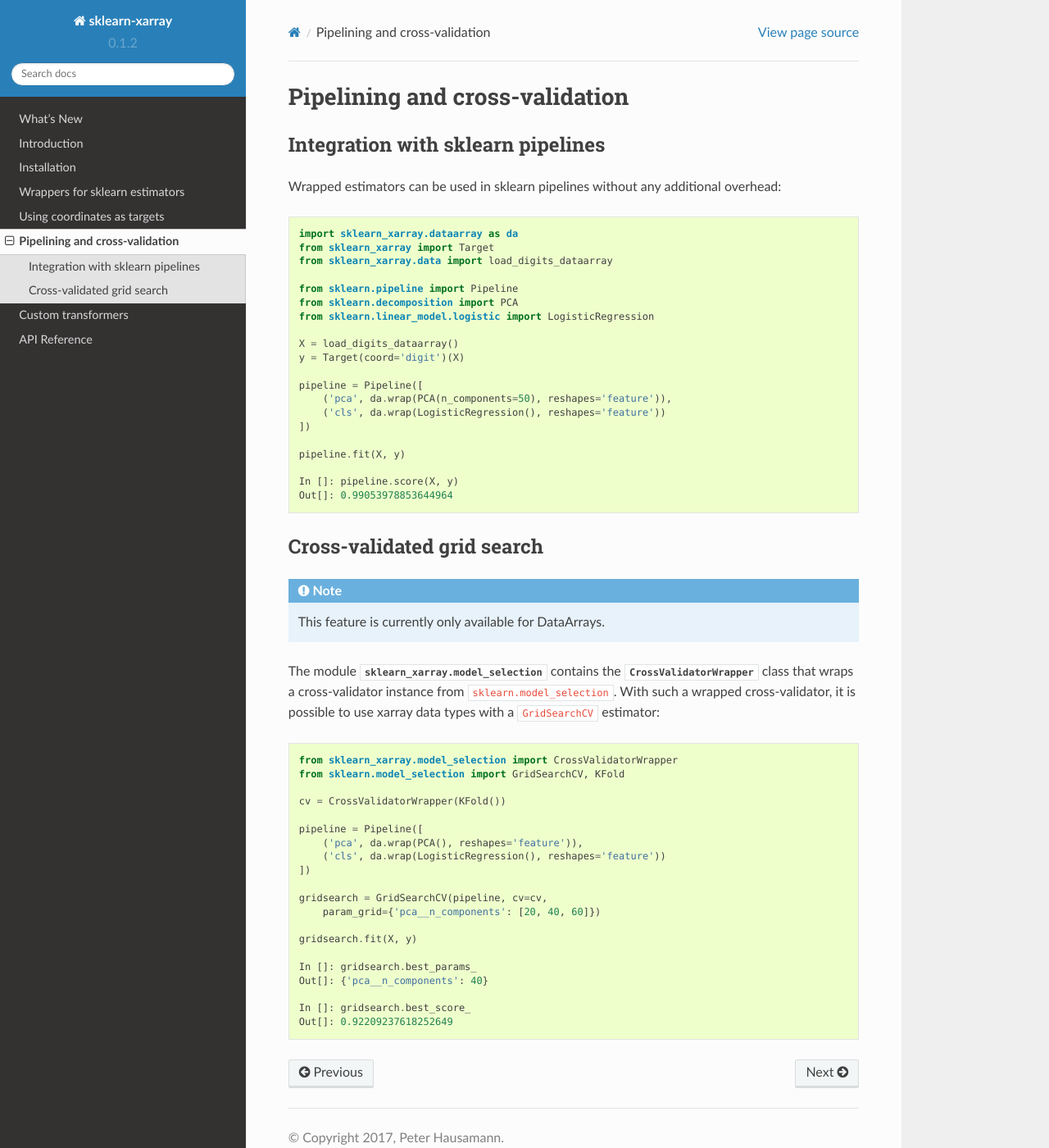
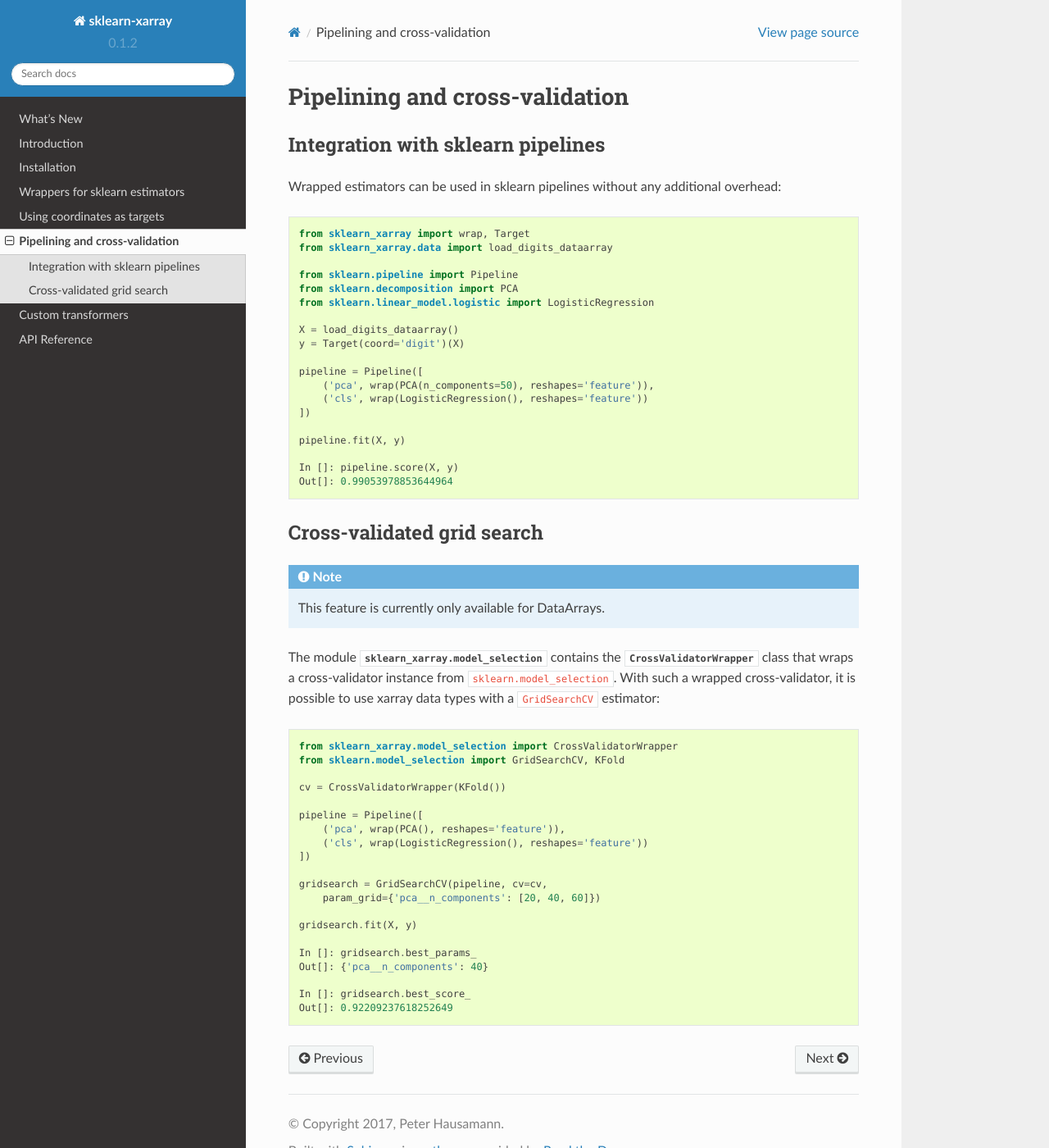
Before and after one commit to phausamann/sklearn-xarray, a Sphinx documentation site: the page built from doc/content/pipeline.rst, in a window 1280 px wide and 1400 px high. Shown: the whole window at 82% size. Built offline with Sphinx 7.4.7 and the Read the Docs theme 2.0.0, drawn with Linux system fonts in a browser that asks for light colours; formulas are drawn with MathJax 3.

Commit message:
Update documentation

```diff
--- a/doc/content/pipeline.rst
+++ b/doc/content/pipeline.rst
@@ -8,8 +8,7 @@ Integration with sklearn pipelines
 Wrapped estimators can be used in sklearn pipelines without any additional
 overhead::
 
-    import sklearn_xarray.dataarray as da
-    from sklearn_xarray import Target
+    from sklearn_xarray import wrap, Target
     from sklearn_xarray.data import load_digits_dataarray
 
     from sklearn.pipeline import Pipeline
@@ -20,8 +19,8 @@ overhead::
     y = Target(coord='digit')(X)
 
     pipeline = Pipeline([
-        ('pca', da.wrap(PCA(n_components=50), reshapes='feature')),
-        ('cls', da.wrap(LogisticRegression(), reshapes='feature'))
+        ('pca', wrap(PCA(n_components=50), reshapes='feature')),
+        ('cls', wrap(LogisticRegression(), reshapes='feature'))
     ])
 
     pipeline.fit(X, y)
@@ -49,8 +48,8 @@ possible to use xarray data types with a ``GridSearchCV`` estimator::
     cv = CrossValidatorWrapper(KFold())
 
     pipeline = Pipeline([
-        ('pca', da.wrap(PCA(), reshapes='feature')),
-        ('cls', da.wrap(LogisticRegression(), reshapes='feature'))
+        ('pca', wrap(PCA(), reshapes='feature')),
+        ('cls', wrap(LogisticRegression(), reshapes='feature'))
     ])
 
     gridsearch = GridSearchCV(pipeline, cv=cv,
--- a/doc/content/transformers.rst
+++ b/doc/content/transformers.rst
@@ -30,8 +30,7 @@ circumvents this restriction with the :py:class:`Target` class.
 We look at an example where the digits dataset is loaded but some of the same
 are corrupted and contain ``nan`` values::
 
-    import sklearn_xarray.dataarray as da
-    from sklearn_xarray import Target
+    from sklearn_xarray import wrap, Target
     from sklearn_xarray.preprocessing import Sanitizer
     from sklearn_xarray.data import load_digits_dataarray
 
@@ -43,7 +42,7 @@ are corrupted and contain ``nan`` values::
 
     pipeline = Pipeline([
         ('san', Sanitizer()),
-        ('cls', da.wrap(LogisticRegression(), reshapes='feature'))
+        ('cls', wrap(LogisticRegression(), reshapes='feature'))
     ])
 
     pipeline.fit(X, y)
--- a/doc/content/whatsnew.rst
+++ b/doc/content/whatsnew.rst
@@ -1,8 +1,8 @@
 What's New
 ==========
 
-v0.1.2 (December 2017)
-----------------------
+v0.1.2 (December 10, 2017)
+--------------------------
 
 Enhancements
 ~~~~~~~~~~~~
--- a/doc/content/wrappers.rst
+++ b/doc/content/wrappers.rst
@@ -8,8 +8,8 @@ metadata (coordinates in xarray) remains untouched whereever possible.
 
 There are two principal data types in xarray: ``DataArray`` and ``Dataset``.
 The wrappers provided in this package will determine automatically which
-xarray type they're dealing with when you call ``fit`` and pass one of them
-as your training data.
+xarray type they're dealing with when you call ``fit`` with either a
+DataArray or a Dataset as your training data.
 
 
 Wrapping estimators for DataArrays
```
Also changed, not shown: doc/content/target.rst (+3 -4 lines), sklearn_xarray/version.py (line endings or trailing spaces), 2 other files.
